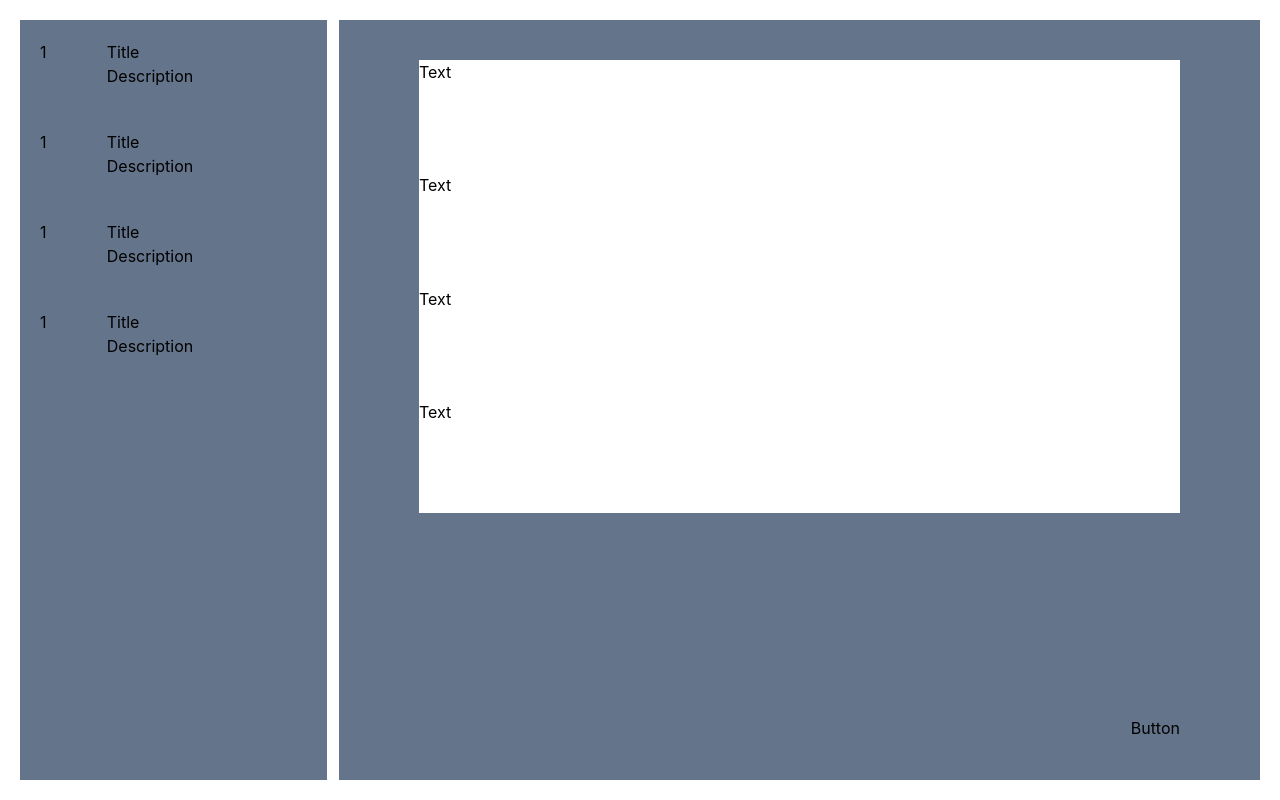
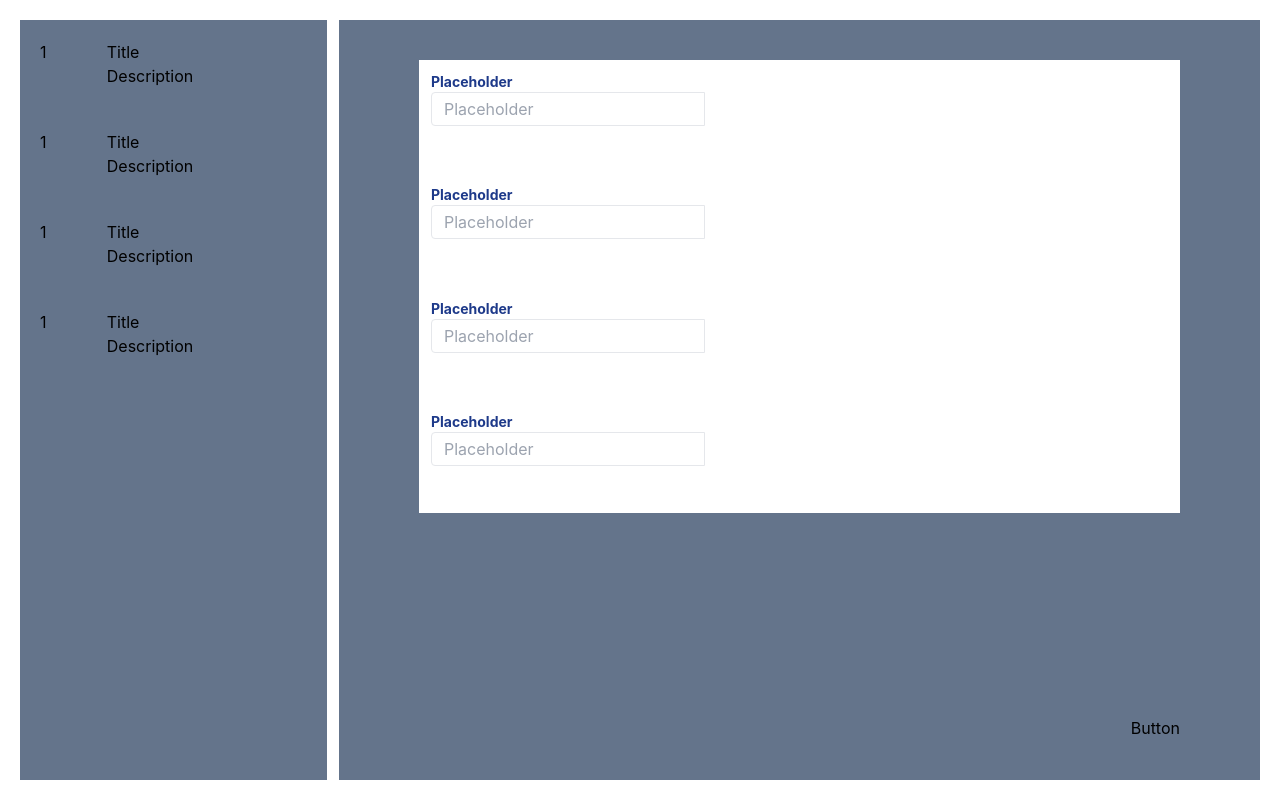
Before and after one commit to 00marco/frontend_mentor__multistep_form, a React (Create React App) app: page / in a window 1280 px wide. Built offline with nearby package versions, Linux system fonts and the light colour scheme.

Commit message:
created input form component

```diff
--- a/src/InputFormComponent.js
+++ b/src/InputFormComponent.js
@@ -1,7 +1,8 @@
 function InputFormComponent() {
     return (
-        <div className="bg-white">
-            <div>Text</div>
+        <div className="bg-white p-3">
+            <label className="block text-sm font-bold text-blue-900" for="nameId">Placeholder</label>
+            <input className="border rounded-s p-1 px-3" id="nameId" type="text" placeholder="Placeholder"></input>
         </div>
     );
 }
```
